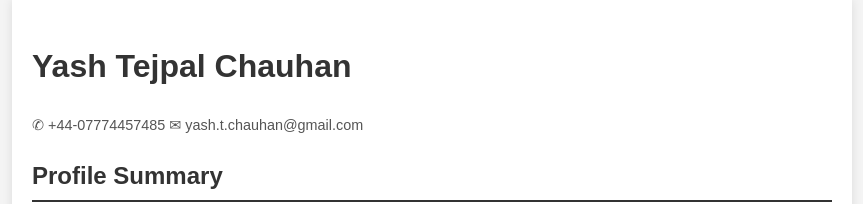
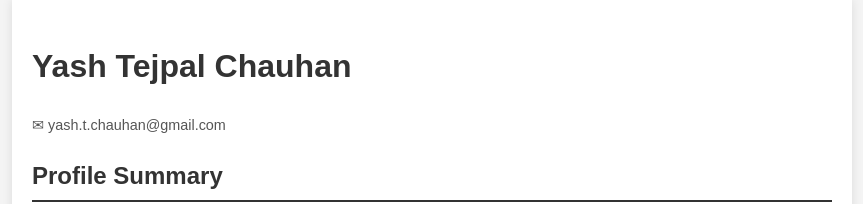
Before and after one commit to yashchauhan9/me, a plain HTML site: page index.html in a window 1280 px wide. Shown: the top 204 px of the page, without its empty margins (208-1071 px from the left). Drawn offline with Linux system fonts and the light colour scheme.

Commit message:
Update index.html

```diff
--- a/index.html
+++ b/index.html
@@ -50,7 +50,7 @@
         <header>
             <h1>Yash Tejpal Chauhan</h1>
             <div class="contact-info">
-                ✆ +44-07774457485 ✉ yash.t.chauhan@gmail.com
+             ✉ yash.t.chauhan@gmail.com
             </div>
         </header>
 
```
